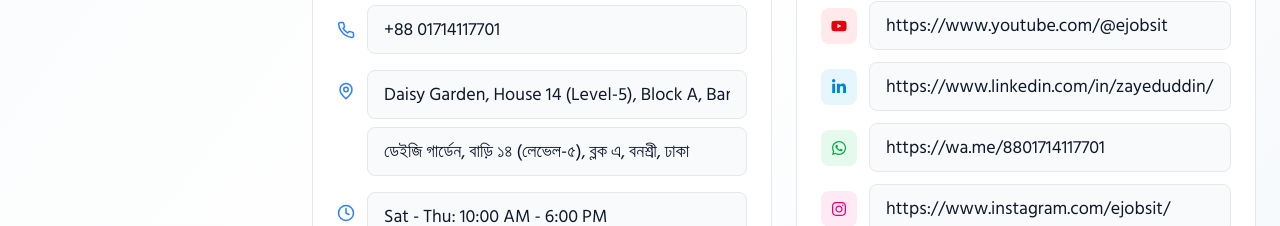
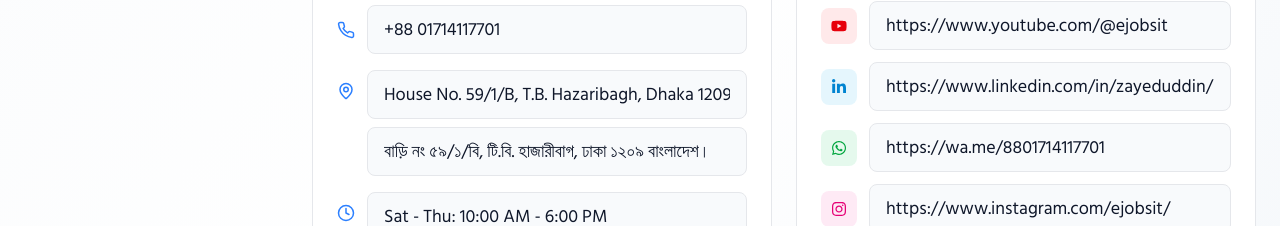
Before and after one commit to sakkib443/zayeduddin-melm, a Next.js app: page /dashboard/admin/design/contact in a window 1280 px wide. Shown: the part 813-1039 px from the top of the page. Built offline with nearby package versions, Linux system fonts and the light colour scheme; no server answers; sample sign-in values are in the browser's storage.

Commit message:
Update address to House No. 59/1/B, T.B. Hazaribagh, Dhaka 1209 across all pages

```diff
--- a/src/app/(dashboardLayout)/dashboard/admin/design/contact/page.jsx
+++ b/src/app/(dashboardLayout)/dashboard/admin/design/contact/page.jsx
@@ -28,8 +28,8 @@
         contactInfo: {
             email: 'info@ejobsit.com',
             phone: '+88 01714117701',
-            address: 'Daisy Garden, House 14 (Level-5), Block A, Banasree, Dhaka',
-            addressBn: 'ডেইজি গার্ডেন, বাড়ি ১৪ (লেভেল-৫), ব্লক এ, বনশ্রী, ঢাকা',
+            address: 'House No. 59/1/B, T.B. Hazaribagh, Dhaka 1209 Bangladesh.',
+            addressBn: 'বাড়ি নং ৫৯/১/বি, টি.বি. হাজারীবাগ, ঢাকা ১২০৯ বাংলাদেশ।',
             officeHours: 'Sat - Thu: 10:00 AM - 6:00 PM',
             officeHoursBn: 'শনি - বৃহস্পতি: সকাল ১০টা - সন্ধ্যা ৬টা'
         },
--- a/src/app/(mainLayout)/contact/page.jsx
+++ b/src/app/(mainLayout)/contact/page.jsx
@@ -37,8 +37,8 @@
     contactInfo: {
       email: 'support@zayeduddin.com',
       phone: '+880 1714117701',
-      address: 'Dhaka, Bangladesh',
-      addressBn: 'ঢাকা, বাংলাদেশ',
+      address: 'House No. 59/1/B, T.B. Hazaribagh, Dhaka 1209 Bangladesh.',
+      addressBn: 'বাড়ি নং ৫৯/১/বি, টি.বি. হাজারীবাগ, ঢাকা ১২০৯ বাংলাদেশ।',
       officeHours: 'Sat - Thu: 10:00 AM - 6:00 PM',
       officeHoursBn: 'শনি - বৃহঃ: সকাল ১০টা - সন্ধ্যা ৬টা'
     },
--- a/src/components/Aboutpage/AboutCTA.jsx
+++ b/src/components/Aboutpage/AboutCTA.jsx
@@ -83,7 +83,7 @@
                                 },
                                 {
                                     icon: LuMapPin,
-                                    text: 'Dhaka, Bangladesh',
+                                    text: 'House No. 59/1/B, T.B. Hazaribagh, Dhaka 1209 Bangladesh.',
                                     label: 'HEADQUARTERS',
                                     action: '#'
                                 }
--- a/src/components/sheard/Footer.jsx
+++ b/src/components/sheard/Footer.jsx
@@ -190,7 +190,7 @@
                       <IoLocationOutline className="text-[#D4AF37] text-sm" />
                     </div>
                     <span className={`text-gray-300 text-sm work ${bengaliClass}`}>
-                      {language === 'bn' ? 'ঢাকা, বাংলাদেশ' : 'Dhaka, Bangladesh'}
+                      {language === 'bn' ? 'বাড়ি নং ৫৯/১/বি, টি.বি. হাজারীবাগ, ঢাকা ১২০৯ বাংলাদেশ।' : 'House No. 59/1/B, T.B. Hazaribagh, Dhaka 1209 Bangladesh.'}
                     </span>
                   </div>
                 </li>
--- a/src/locales/bn.json
+++ b/src/locales/bn.json
@@ -439,7 +439,7 @@
         "phone": "ফোন",
         "email": "ইমেইল",
         "address": "ঠিকানা",
-        "addressValue": "হাউজ #১৪, রোড #০১, ব্লক #আই, বনানী, ঢাকা-১২১৩",
+        "addressValue": "বাড়ি নং ৫৯/১/বি, টি.বি. হাজারীবাগ, ঢাকা ১২০৯ বাংলাদেশ।",
         "copyright": "© ২০০৩ - ২০২৫ জায়েদ উদ্দিন। সর্বস্বত্ব সংরক্ষিত।",
         "tradeLicense": "ট্রেড লাইসেন্স: TRAD/DNCC/032933/2023",
         "madeWith": "তৈরি করা হয়েছে",
--- a/src/locales/en.json
+++ b/src/locales/en.json
@@ -363,7 +363,7 @@
         "phone": "Phone",
         "email": "Email",
         "address": "Address",
-        "addressValue": "Dhaka, Bangladesh",
+        "addressValue": "House No. 59/1/B, T.B. Hazaribagh, Dhaka 1209 Bangladesh.",
         "copyright": "© 2003 - 2025 Zayed Uddin. All Rights Reserved.",
         "tradeLicense": "Trade License: TRAD/DNCC/032933/2023",
         "madeWith": "Made with",
```
